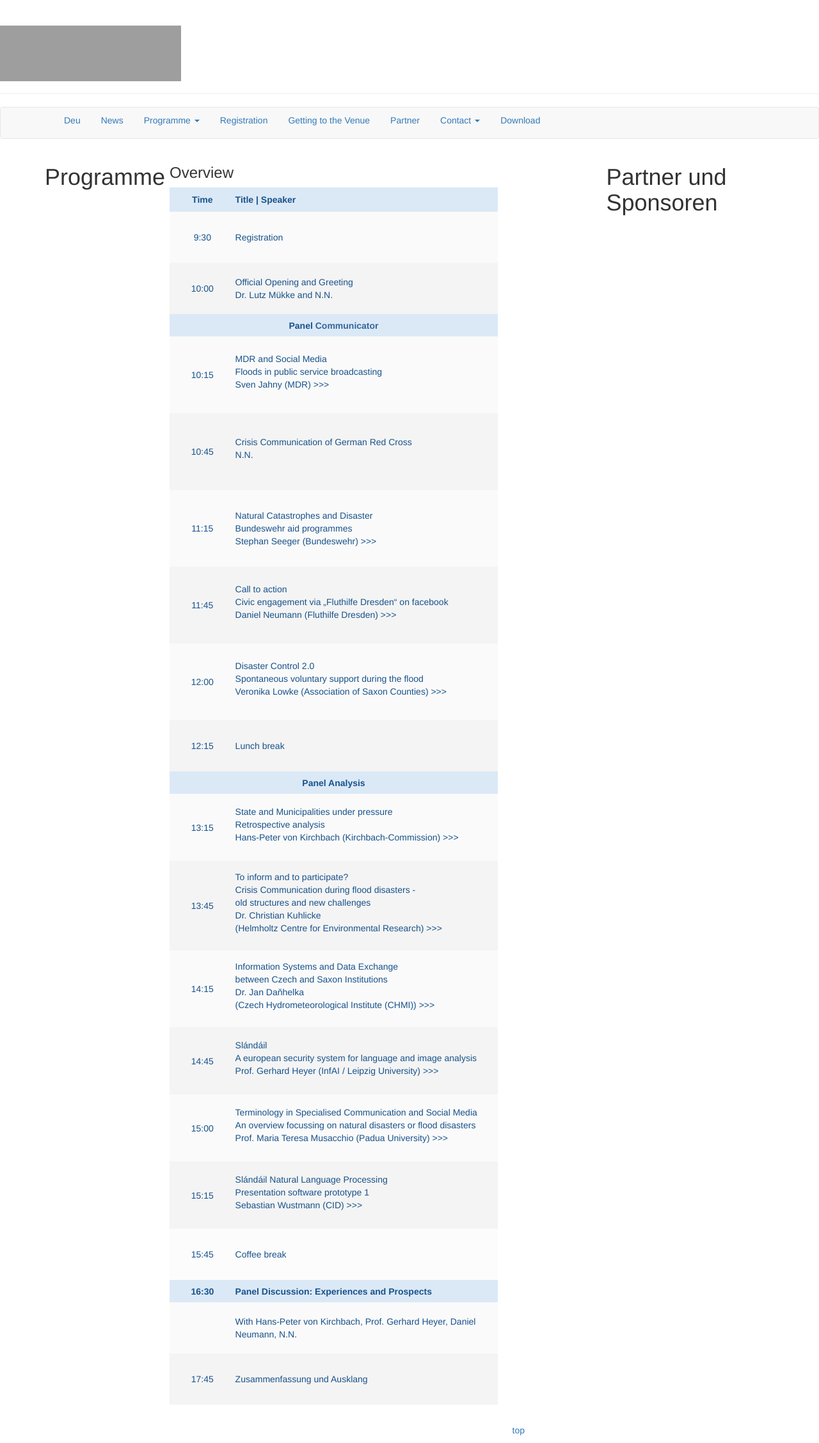
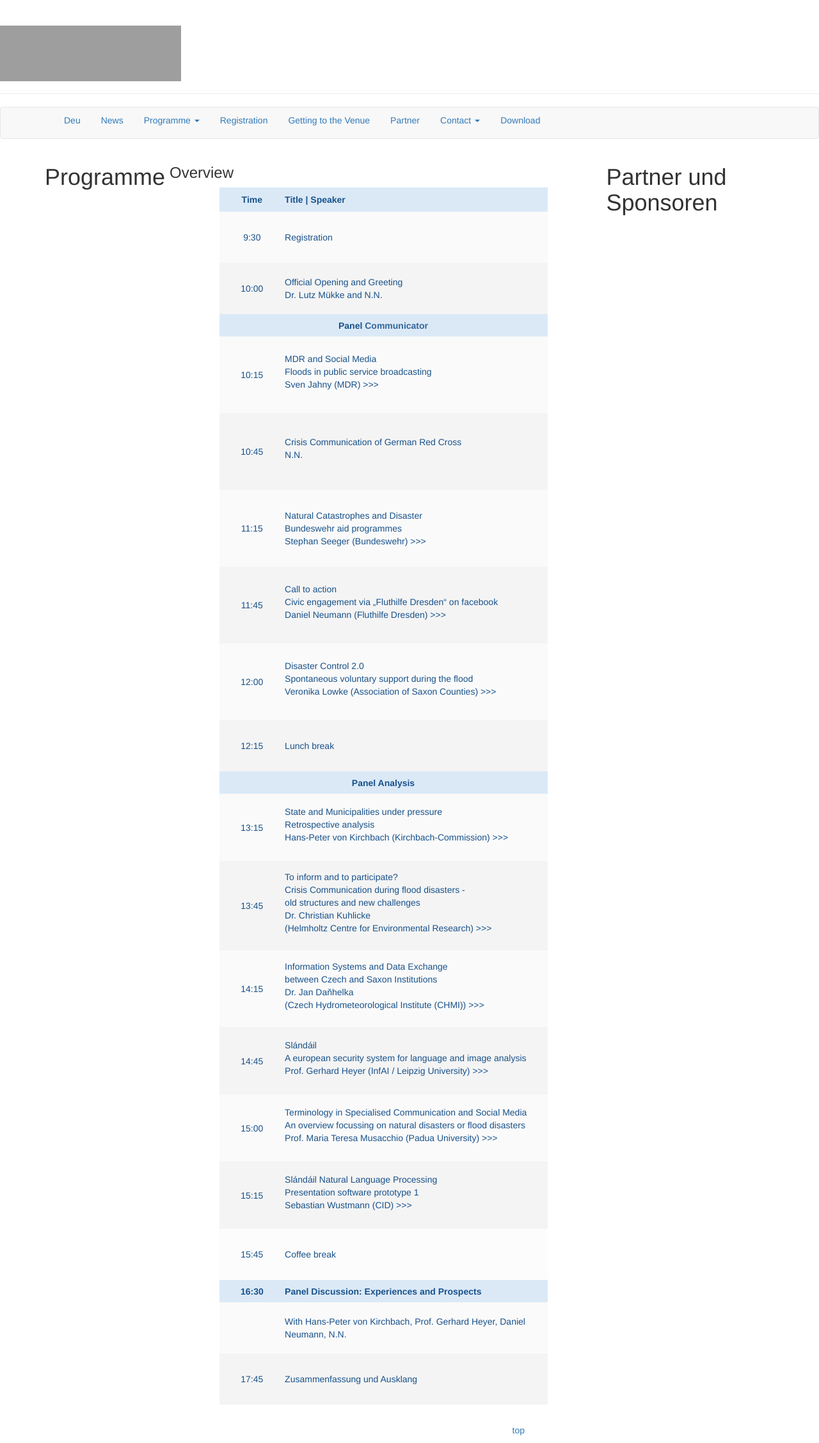
Before and after one commit to susedev/test, a Jekyll site: the page built from programme.html, in a window 1280 px wide. Shown: the whole page at 64% size. Built offline with Jekyll 4.4.1, drawn with Linux system fonts in a browser that asks for light colours; nearby versions of some CDN libraries; grey boxes are pictures that could not be loaded.

Commit message:
Edit from JekyllCMS

```diff
--- a/programme.html
+++ b/programme.html
@@ -4,7 +4,7 @@ language: en
 ---
 <h3>Overview</h3>
 
-<div class="container" style="width: 600px; ">
+<div class="container" style="width: 400px; ">
 <div class="row">
 <table align="left" border="0" border-color="#FFFFFF" cellpadding="50" cellspacing="10" style="height: 1298px;" width="513">
 	<thead>
```
